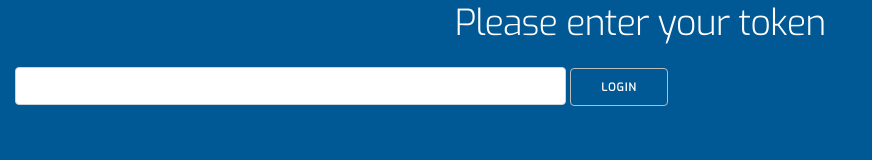
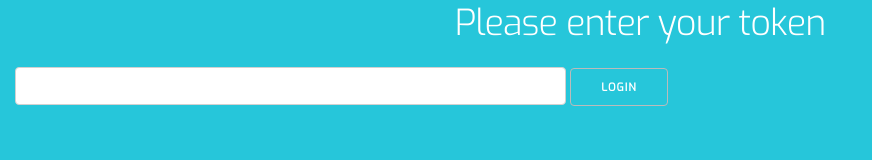
Before and after one commit to Da-Vinci/Discord-MacDJ, an Electron app: page src/app/token.html in a window 1280 px wide. Shown: the whole page, without its empty margins (0-872 px from the left). Drawn offline with Linux system fonts and the light colour scheme; some packages are replaced by stand-ins of ours; no server answers.

Commit message:
update the theme on the main app

```diff
--- a/src/app/css/index.css
+++ b/src/app/css/index.css
@@ -1,6 +1,6 @@
 @import url('https://fonts.googleapis.com/css?family=Exo:300,400');
 body {
-    background-color: #005895;
+    background-color: #26C6DA;
     color: #fff;
     font-family: Exo;
     font-weight: 100;
--- a/src/app/css/token.css
+++ b/src/app/css/token.css
@@ -1,6 +1,6 @@
 @import url('https://fonts.googleapis.com/css?family=Exo:300,400');
 body {
-    background-color: #005895;
+    background-color: #26C6DA;
     color: #fff;
     font-family: Exo;
     font-weight: 100;
```
